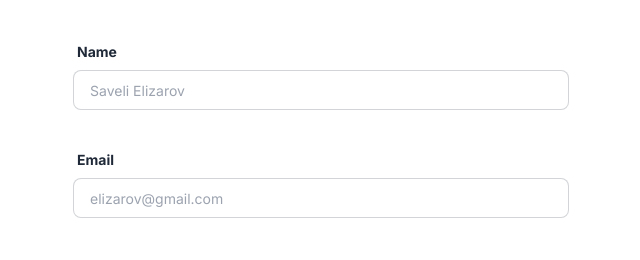
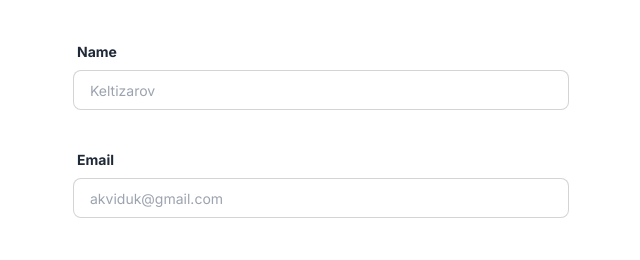
Before and after one commit to diasmashikov/portfolio-website, a Next.js app: page / in a window 1280 px wide. Shown: the part 4666-4926 px from the top of the page, without its empty margins (71-711 px from the left). Built offline with nearby package versions, Linux system fonts and the light colour scheme.

Commit message:
Email bug fix

```diff
--- a/src/app/components/contactme/contact-me-section.tsx
+++ b/src/app/components/contactme/contact-me-section.tsx
@@ -50,7 +50,7 @@ const ContactMeSection: React.FC = () => {
           </div>
           <input
             type="text"
-            placeholder="Saveli Elizarov"
+            placeholder="Keltizarov"
             value={name}
             onChange={(e) => setName(e.target.value)}
             className="input h-10 w-1/2 input-bordered text-sm "
@@ -64,7 +64,7 @@ const ContactMeSection: React.FC = () => {
           </div>
           <input
             type="email"
-            placeholder="elizarov@gmail.com"
+            placeholder="akviduk@gmail.com"
             value={email}
             onChange={(e) => setEmail(e.target.value)}
             className="input h-10 w-1/2 input-bordered text-sm "
@@ -79,6 +79,9 @@ const ContactMeSection: React.FC = () => {
           <textarea
             className="textarea textarea-bordered h-48 w-1/2"
             placeholder="Type your message here."
+            value={message}
+            onChange={(e) => setMessage(e.target.value)}
+            required
           ></textarea>
         </label>
 
```
